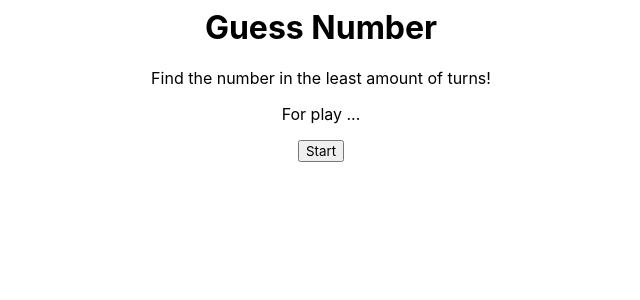
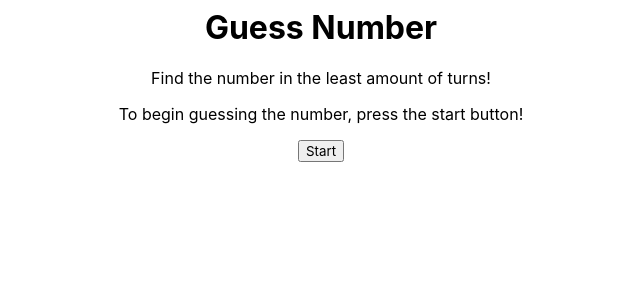
Before and after one commit to nibor51/react-x28fvx, a React (Create React App) app: page / in a window 1280 px wide. Shown: the top 300 px of the page, without its empty margins (319-959 px from the left). Built offline with nearby package versions, Linux system fonts and the light colour scheme.

Commit message:
2 files modified

```diff
--- a/src/components/Form.jsx
+++ b/src/components/Form.jsx
@@ -1,6 +1,6 @@
 import React from 'react';
 
-export default function Button({ setRound, setIsSame, isSame, number }) {
+export default function Button({ setRound, setIsSame, number }) {
   const [userNumber, setUserNumber] = React.useState('');
   const [error, setError] = React.useState('');
   const [hint, setHint] = React.useState('');
--- a/src/pages/Home.jsx
+++ b/src/pages/Home.jsx
@@ -4,7 +4,7 @@ import Start from '../components/Start';
 export default function Home({ setRound, round, setNumber }) {
   return (
     <>
-      <p>For play ...</p>
+      <p>To begin guessing the number, press the start button!</p>
       <Start setRound={setRound} />
     </>
   );
```
